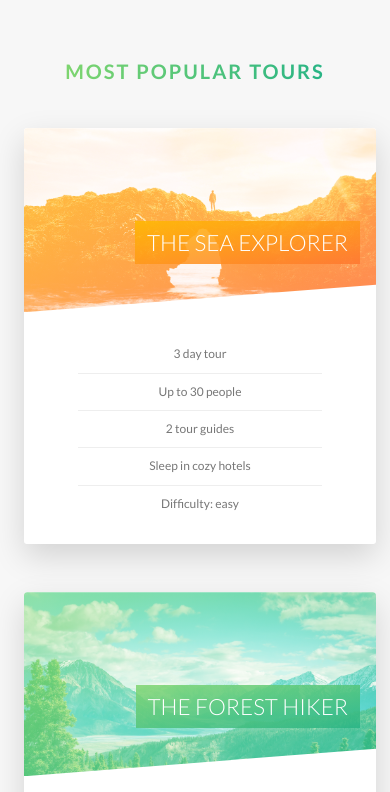
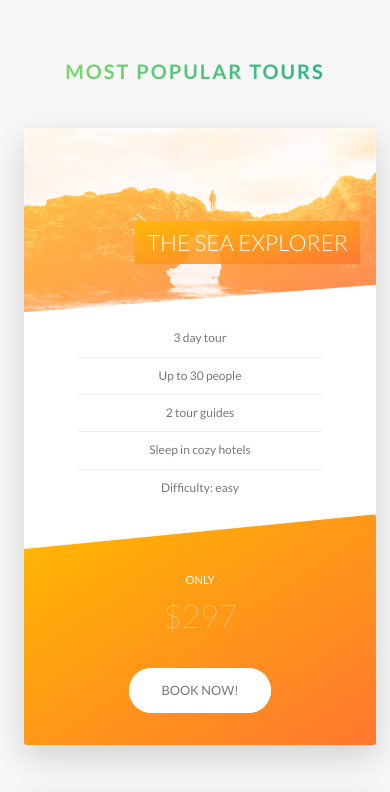
Before and after one commit to poojashroff91/natours-css, a website: page index.html in a window 390 px wide. Shown: the part 2486-3278 px from the top of the page. Drawn offline with Linux system fonts and the light colour scheme.

Commit message:
Media queries for tour cards

```diff
--- a/sass/components/_card.scss
+++ b/sass/components/_card.scss
@@ -24,16 +24,19 @@
         &--front {
             background-color: $color-white;
         }
+
         &--back {
             transform: rotateY(180deg);
 
-            &-1{
+            &-1 {
                 background-image: linear-gradient(to right bottom, $color-secondary-light, $color-secondary-dark);
             }
-            &-2{
+
+            &-2 {
                 background-image: linear-gradient(to right bottom, $color-primary-light, $color-primary-dark);
             }
-            &-3{
+
+            &-3 {
                 background-image: linear-gradient(to right bottom, $color-tertiary-light, $color-tertiary-dark);
             }
         }
@@ -155,4 +158,52 @@
         font-size: 6rem;
         font-weight: 100;
     }
+
+    @include respond (tab-port) {
+
+        height: auto;
+        border-radius: 3px;
+        background-color: $color-white;
+        box-shadow: 0 1.5rem 4rem rgba($color-black, .15);
+
+        &__side {
+
+            height: auto;
+            position: relative;
+            box-shadow: none;
+
+            &--back {
+                transform: rotateY(0);
+                clip-path: polygon(0 15%, 100% 0, 100% 100%, 0% 100%);
             }
+
+        }
+
+        &:hover &__side--front {
+            transform: rotateY(0);
+        }
+
+        &__details {
+            padding: 1rem 3rem;
+        }
+
+        // BACK SIDE STYLING
+
+        &__cta {
+            position: relative;
+            top: 0;
+            left: 0;
+            transform: translate(0);
+            width: 100%;
+            padding: 7rem 4rem 4rem 4rem;
+        }
+
+        &__price-box {
+            margin-bottom: 3rem;
+        }
+
+        &__price-value {
+            font-size: 4rem;
+        }
+    }
+}
```
Also changed, not shown: css/style.css. Lines whose indentation alone changed are shown as unchanged.
